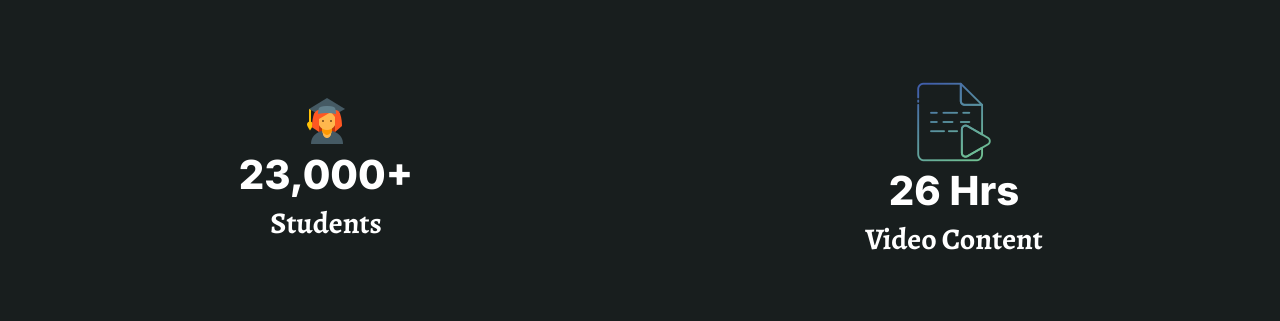
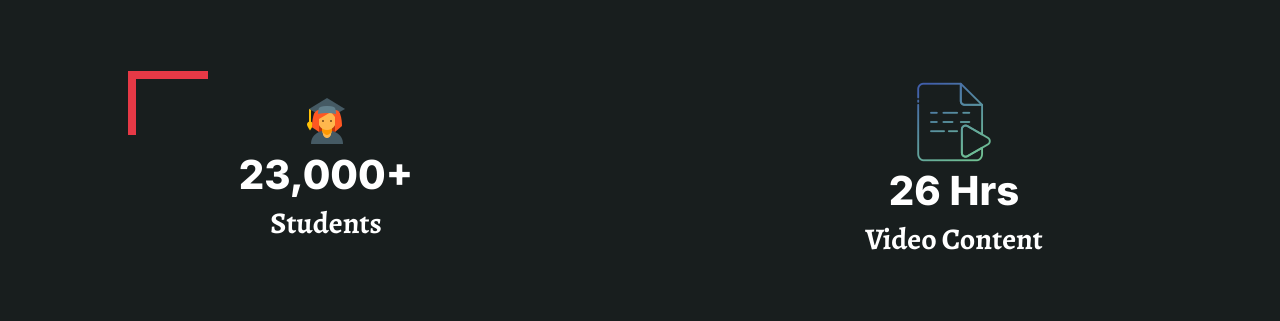
Before and after one commit to Fooagsmart/sound-website, a React (Vite) app: page / in a window 1280 px wide. Shown: the part 1457-1778 px from the top of the page. Built offline with nearby package versions, Linux system fonts and the light colour scheme.

Commit message:
info-round-up

```diff
--- a/src/Components/Info/info.css
+++ b/src/Components/Info/info.css
@@ -1,4 +1,4 @@
-.info-content {
+#info .info-content {
     display: flex;
     flex-direction: column;
     align-items: center;
@@ -6,7 +6,11 @@
     gap: 4px;
 }
 
-.info-content .amount {
+#info .Wrapper {
+    position: relative;
+}
+
+#info .info-content .amount {
     font-weight: 800;
     font-size: 40px;
 }
@@ -16,3 +20,23 @@
     font-weight: 700;
     font-size: 30px;
 }
+
+#info .Wrapper::after {
+    content: "";
+    position: absolute;
+    width: 80px;
+    height: 8px;
+    background: var(--red-color);
+    left: 8rem;
+    bottom: 12rem;
+}
+
+#info .Wrapper::before {
+    content: "";
+    position: absolute;
+    width: 8px;
+    height: 60px;
+    background:var(--red-color);
+    left: 8rem;
+    bottom: 8.5rem;
+}
```
